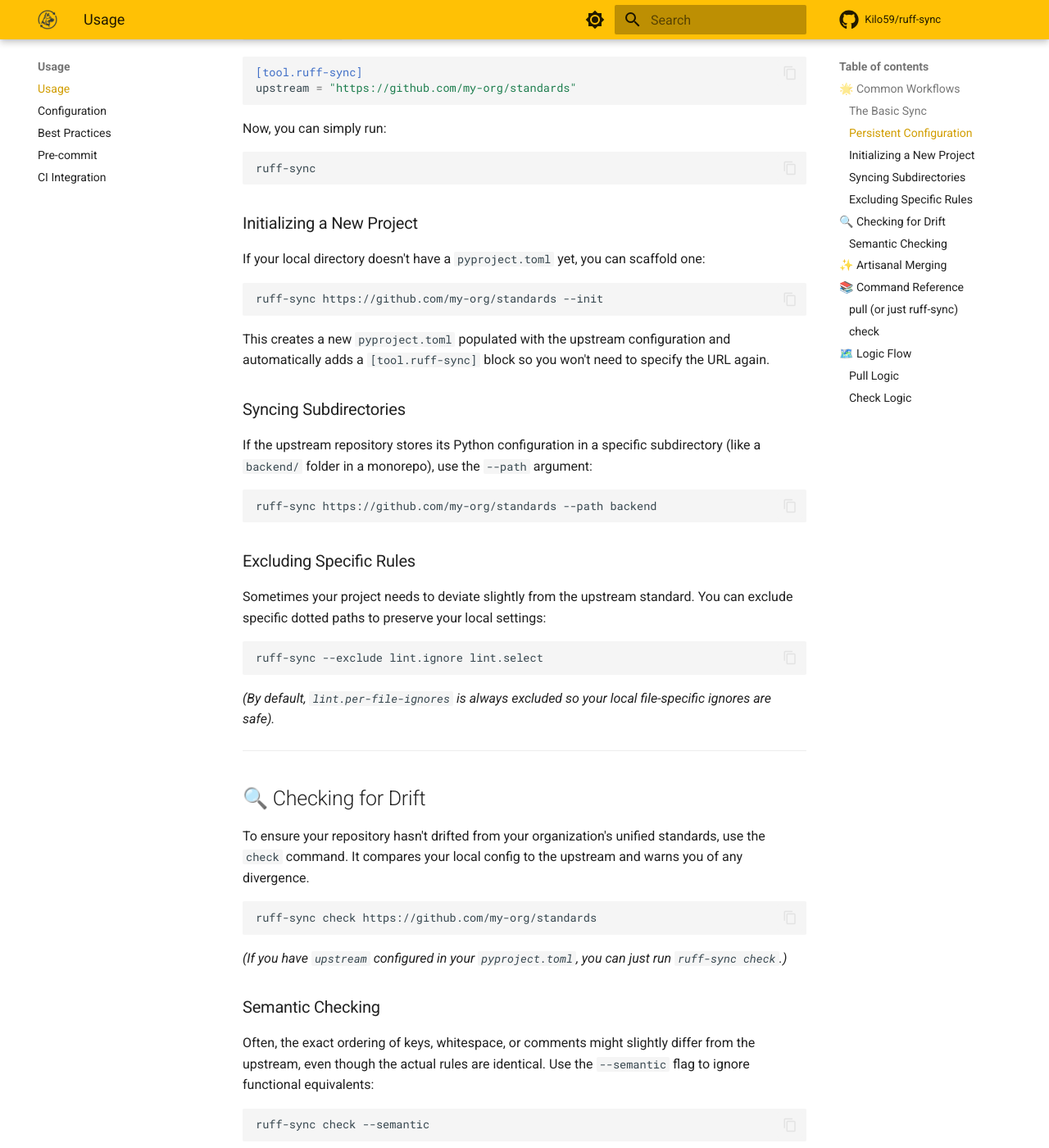
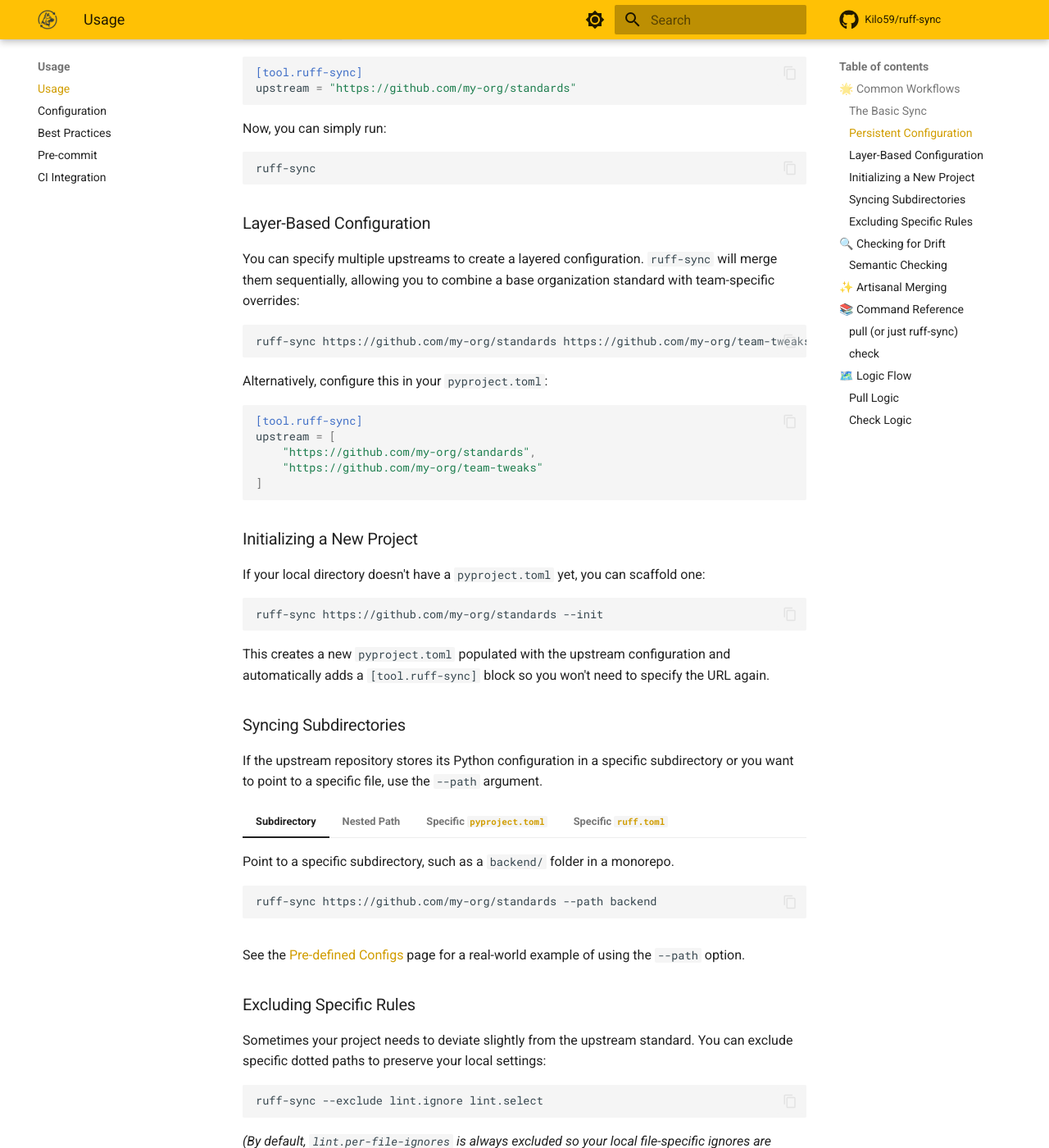
Before and after one commit to Kilo59/ruff-sync, an MkDocs documentation site: the page built from docs/usage.md, in a window 1280 px wide and 1400 px high, scrolled down 816 px. Shown: the whole window at 82% size. Built offline with MkDocs 1.6.1 and Material for MkDocs 9.7.7, drawn with Linux system fonts in a browser that asks for light colours; comment, search, counter and statistics services are not loaded.

Commit message:
Docs: Better Tabbed examples (#126)
* link to agent skill dir
* add Layer based config section
* link to path option
* bump deps
* tabbed examples

````diff
--- a/.pre-commit-config.yaml
+++ b/.pre-commit-config.yaml
@@ -16,7 +16,7 @@ repos:
       - id: no-commit-to-branch
         args: [--branch, develop, --branch, main]
   - repo: https://github.com/astral-sh/ruff-pre-commit
-    rev: "v0.15.6"
+    rev: "v0.15.7"
     hooks:
       - id: ruff-check
         args: ["--fix"]
--- a/docs/usage.md
+++ b/docs/usage.md
@@ -36,6 +36,24 @@ Now, you can simply run:
 ruff-sync
 ```
 
+### Layer-Based Configuration
+
+You can specify multiple upstreams to create a layered configuration. `ruff-sync` will merge them sequentially, allowing you to combine a base organization standard with team-specific overrides:
+
+```bash
+ruff-sync https://github.com/my-org/standards https://github.com/my-org/team-tweaks
+```
+
+Alternatively, configure this in your `pyproject.toml`:
+
+```toml
+[tool.ruff-sync]
+upstream = [
+    "https://github.com/my-org/standards",
+    "https://github.com/my-org/team-tweaks"
+]
+```
+
 ### Initializing a New Project
 
 If your local directory doesn't have a `pyproject.toml` yet, you can scaffold one:
@@ -48,11 +66,41 @@ This creates a new `pyproject.toml` populated with the upstream configuration an
 
 ### Syncing Subdirectories
 
-If the upstream repository stores its Python configuration in a specific subdirectory (like a `backend/` folder in a monorepo), use the `--path` argument:
+If the upstream repository stores its Python configuration in a specific subdirectory or you want to point to a specific file, use the `--path` argument.
 
-```bash
-ruff-sync https://github.com/my-org/standards --path backend
-```
+=== "Subdirectory"
+
+    Point to a specific subdirectory, such as a `backend/` folder in a monorepo.
+
+    ```bash
+    ruff-sync https://github.com/my-org/standards --path backend
+    ```
+
+=== "Nested Path"
+
+    Point to a more deeply nested directory.
+
+    ```bash
+    ruff-sync https://github.com/my-org/standards --path configs/standards/python/backend
+    ```
+
+=== "Specific `pyproject.toml`"
+
+    Directly target a `pyproject.toml` file to bypass the default configuration searching logic.
+
+    ```bash
+    ruff-sync https://github.com/my-org/standards --path backend/pyproject.toml
+    ```
+
+=== "Specific `ruff.toml`"
+
+    Directly target a specific `ruff.toml` or `.ruff.toml` file to ensure a deterministic source and avoid searching.
+
+    ```bash
+    ruff-sync https://github.com/my-org/standards --path tools/ruff.toml
+    ```
+
+See the [Pre-defined Configs](pre-defined-configs.md#fastapi--async) page for a real-world example of using the `--path` option.
 
 ### Excluding Specific Rules
 
````
Also changed, not shown: README.md (+4 -4 lines), docs/index.md (+1 -0 lines), 1 other file.
